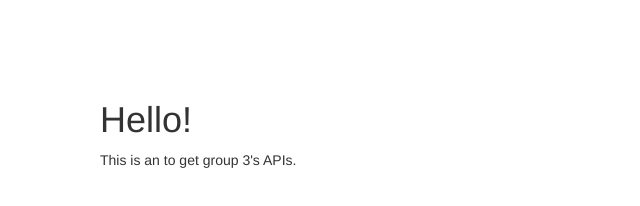
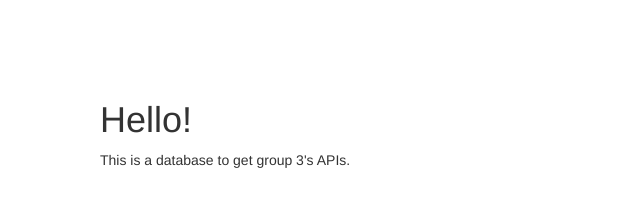
Before and after one commit to mngaruiya/Mydatabase, a website: page File/index.html in a window 1280 px wide. Shown: the full height of the page, 0-640 px from the left. Drawn offline with nearby package versions, Linux system fonts and the light colour scheme.

Commit message:
edited pagagraph

```diff
--- a/File/index.html
+++ b/File/index.html
@@ -10,7 +10,7 @@
   <div style="margin:100px;">
 
       <h1>Hello!</h1>
-      <p>This is an to get group 3's APIs. </p>
+      <p>This is a database to get group 3's APIs. </p>
 
     </div>
 </body>
```
